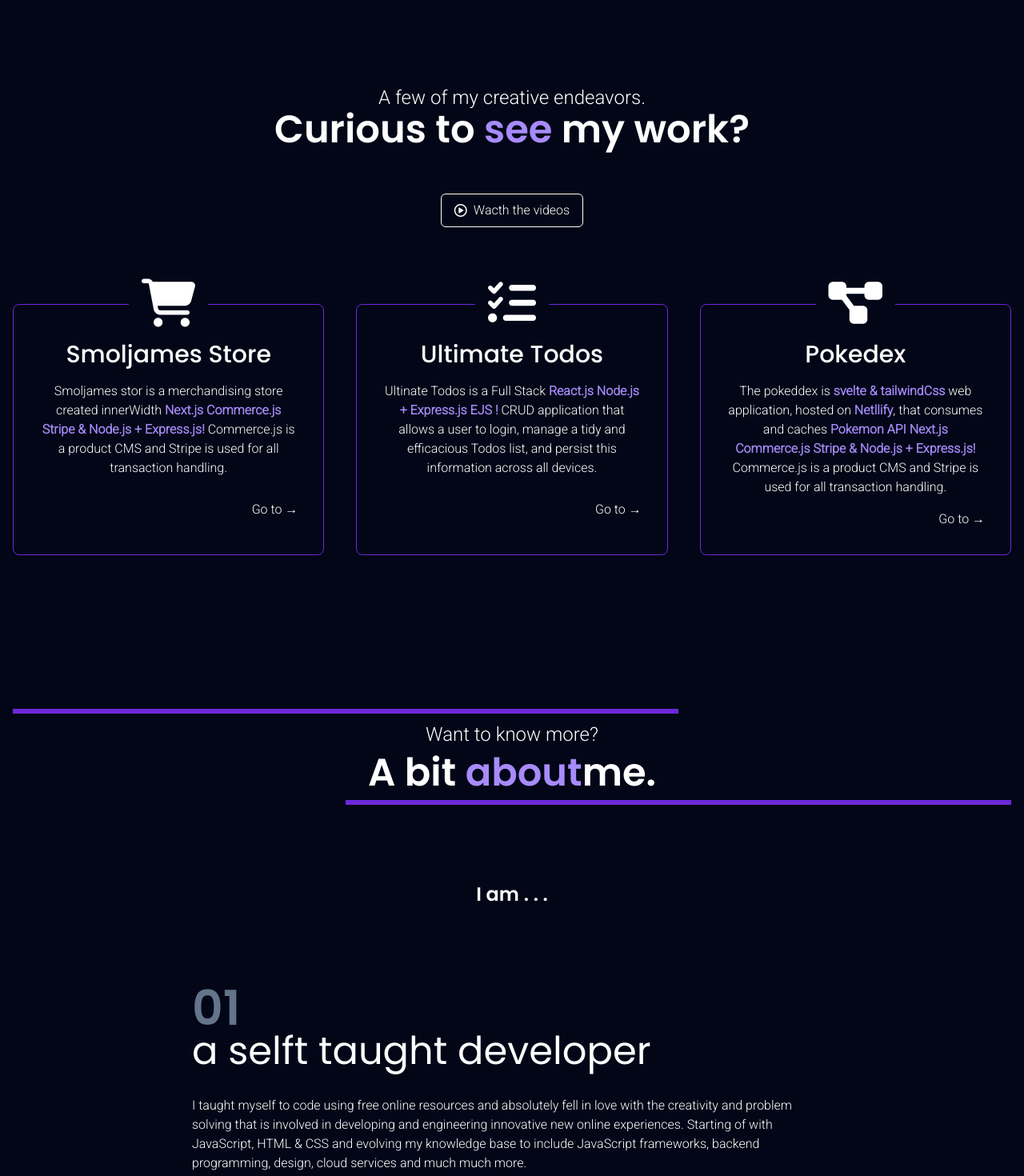
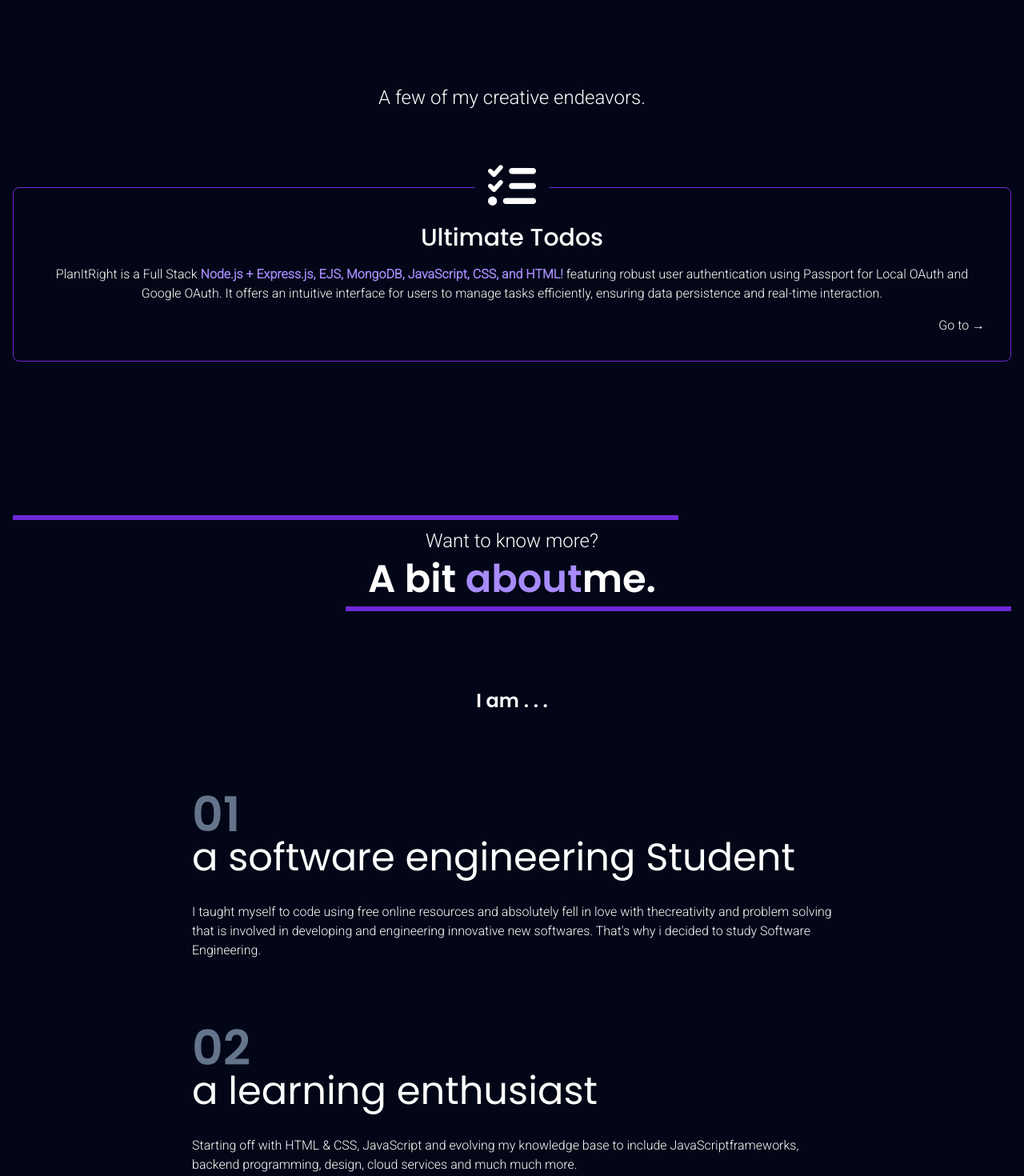
Before and after one commit to Osalira/my-personal-website, a SvelteKit app: page / in a window 1280 px wide. Shown: the part 800-2270 px from the top of the page at 80% size. Built offline with nearby package versions, Linux system fonts and the light colour scheme.

Commit message:
first draft update

```diff
--- a/package.json
+++ b/package.json
@@ -9,6 +9,7 @@
 	},
 	"devDependencies": {
 		"@sveltejs/adapter-auto": "^2.0.0",
+		"@sveltejs/adapter-netlify": "^2.0.8",
 		"@sveltejs/kit": "^1.20.4",
 		"autoprefixer": "^10.4.16",
 		"postcss": "^8.4.31",
--- a/src/components/Footer.svelte
+++ b/src/components/Footer.svelte
@@ -6,16 +6,16 @@
     <div class="flex flex-col gap-4 items-center justify-center">
         <p><b class="pr-2">Email</b>osalirab@gmail.com</p>
         <p><b class="pr-2">GitHub</b>
-            <a class="text-violet-400" target="_blank" href="#">
-                osalira_b <sup>
+            <a class="text-violet-400" target="_blank" href="https://github.com/Osalira">
+                Osalira <sup>
                     <span class="text-xs scale-75 pl-0.5">
                     <i class="fa-solid fa-arrow-up-right-from-square text-xs scale-[75%]"/></span>
                     </sup>
             </a>
         </p>
         <p><b class="pr-2">LinkedIn</b>
-            <a class="text-violet-400" target="_blank" href="#">
-                osalira_b <sup>
+            <a class="text-violet-400" target="_blank" href="https://www.linkedin.com/in/benjamin-osalira-2012162b0/">
+                Benjamin Osalira <sup>
                     <span class="text-xs scale-75 pl-0.5">
                     <i class="fa-solid fa-arrow-up-right-from-square text-xs scale-[75%]"/></span>
                     </sup>
--- a/src/components/Header.svelte
+++ b/src/components/Header.svelte
@@ -25,7 +25,7 @@
     {/each}
   </div>
   <a
-    href="#"
+    href="https://www.linkedin.com/in/benjamin-osalira-2012162b0/"
     target="_blank"
     class="blueShadow relative overflow-hidden px-5 py-2 group rounded-full bg-white text
     text-slate-950"
--- a/src/components/Main.svelte
+++ b/src/components/Main.svelte
@@ -8,14 +8,19 @@
     ];
 
     let benefits = [
-        {name:'a selft taught developer',
-        description:'I taught myself to code using free online resources and absolutely fell in love with the creativity and problem solving that is involved in developing and engineering innovative new online experiences. Starting of with JavaScript, HTML & CSS and evolving my knowledge base to include JavaScript frameworks, backend programming, design, cloud services and much much more.'
+        {name:'a software engineering Student',
+        description:'I taught myself to code using free online resources and absolutely fell in love with the' +
+        'creativity and problem solving that is involved in developing and engineering innovative new softwares' +
+         ". That's why i decided to study Software Engineering.",
         },
-        {name:'a product design & UX fanatic',
-         description: "Carefully crafting and designing amazing user experiences allows me to express and experiment with every morsel of creativity I have. I love the challenge of learning new design concepts and enabling users with amazing online experiences.",
+        {name:'a learning enthusiast',
+         description: 'Starting off with HTML & CSS, JavaScript and evolving my knowledge base to include JavaScript' +
+         'frameworks, backend programming, design, cloud services and much much more.',
         },
         {name:'an excellent communicator',
-        description: "Communication is key and it's a paramount value of mine. I believe in transparency and constructive communication above all else. This helps me develop deep relationships and ensures my effectiveness and productivity in any work space with any team.",
+        description: "Communication is key and it's a paramount value of mine. I believe in transparency"+
+        "and constructive communication above all else. This helps me develop deep relationships and" +
+         "ensures my effectiveness and productivity in any work space with any team.",
         },
     ]
 </script>
@@ -44,7 +49,7 @@
         class="blueShadow mx-auto lg:mr-auto lg:ml-0 text-base sm:text-lg md:text-xl poppins relative
             overflow-hidden px-6 py-3 group rounded-full bg-white text-slate-950
             cursor-pointer"
-        href="#"
+        href="https://www.linkedin.com/in/benjamin-osalira-2012162b0/"
         target="_blank"
       >
         <div
@@ -69,10 +74,10 @@
         A few of my creative endeavors.
       </h6>
       <h3 class="font-semibold text-3xl sm:text-4xl md:text-5xl">
-        Curious to <span class="poppins text-violet-400">see</span> my work?
+        <!-- Curious to <span class="poppins text-violet-400">see</span> my work? -->
       </h3>
     </div>
-    <a
+    <!-- <a
       href="https://www.npmjs.com/"
       target="_blank"
       class="mx-auto px-4 py-2 rounded-md border border-solid border-white
@@ -80,26 +85,28 @@
     >
       <i class="fa-regular fa-circle-play" />
       <p>Wacth the videos</p>
-    </a>
-    <div class="grid grid-cols-1 lg:grid-cols-3 gap-12 lg:gap-10">
-      <Step step={steps[0]}>
+    </a> -->
+    <!-- "lg:grid-cols-3" is the class that's needed to have three projects side by side -->
+    <div class="grid grid-cols-1 lg:grid-cols gap-12 lg:gap-10">
+      <!-- <Step step={steps[0]}>
         <p>
           Smoljames stor is a merchandising store created innerWidth
           <strong class="text-violet-400"
             >Next.js Commerce.js Stripe & Node.js + Express.js!</strong
           > Commerce.js is a product CMS and Stripe is used for all transaction handling.
         </p>
-      </Step>
+      </Step> -->
       <Step step={steps[1]}>
         <p>
-          Ultinate Todos is a Full Stack
+          PlanItRight is a Full Stack
           <strong class="text-violet-400"
-            >React.js Node.js + Express.js EJS !</strong
-          > CRUD application that allows a user to login, manage a tidy and efficacious
-          Todos list, and persist this information across all devices.
+            >Node.js + Express.js, EJS, MongoDB, JavaScript, CSS, and HTML!</strong
+          > featuring robust user authentication using Passport for Local OAuth and Google OAuth.
+            It offers an intuitive interface for users to manage tasks efficiently, ensuring data
+           persistence and real-time interaction.
         </p>
       </Step>
-      <Step step={steps[2]}>
+      <!-- <Step step={steps[2]}>
         <p>
           The pokeddex is <strong class="text-violet-400"
             >svelte & tailwindCss</strong
@@ -112,7 +119,7 @@
             >Next.js Commerce.js Stripe & Node.js + Express.js!</strong
           > Commerce.js is a product CMS and Stripe is used for all transaction handling.
         </p>
-      </Step>
+      </Step> -->
     </div>
   </section>
   <section
@@ -149,8 +156,8 @@
       {/each}
     </div>
     <h5 class="text-2xl sm:text-3xl font-semibold text-center poppins">The <span class="text-violet-400 poppins">Complete</span> Package</h5>
-    <div class="flex flex-col overflow-x-scroll gap-10 max-w-[800px] mx-auto w-full">
-        <table class="bg-white text-slate-700 rounded text-center">
+    <!-- <div class="flex flex-col overflow-x-scroll gap-10 max-w-[800px] mx-auto w-full"> -->
+        <!-- <table class="bg-white text-slate-700 rounded text-center">
             <thead class="border-b border-solid border-slate-200">
                 <tr class="">
                     <th></th>
@@ -202,11 +209,11 @@
                     <td><i class="fa-solid fa-check text-green-500"></i></td>
                 </tr>
             </tbody>
-        </table>
-    </div>
+        </table> -->
+    <!-- </div> -->
     <div class="mx-auto -mt-12 italic sm:hidden opacity-50">
         <p>Scroll to see more &rarr;</p>
     </div>
-    <p class="mx-auto">So why not invest?</p>
+    <!-- vf -->
   </section>
 </main>
```
Also changed, not shown: 1 other file (tests, documents, lock files or other folders).
